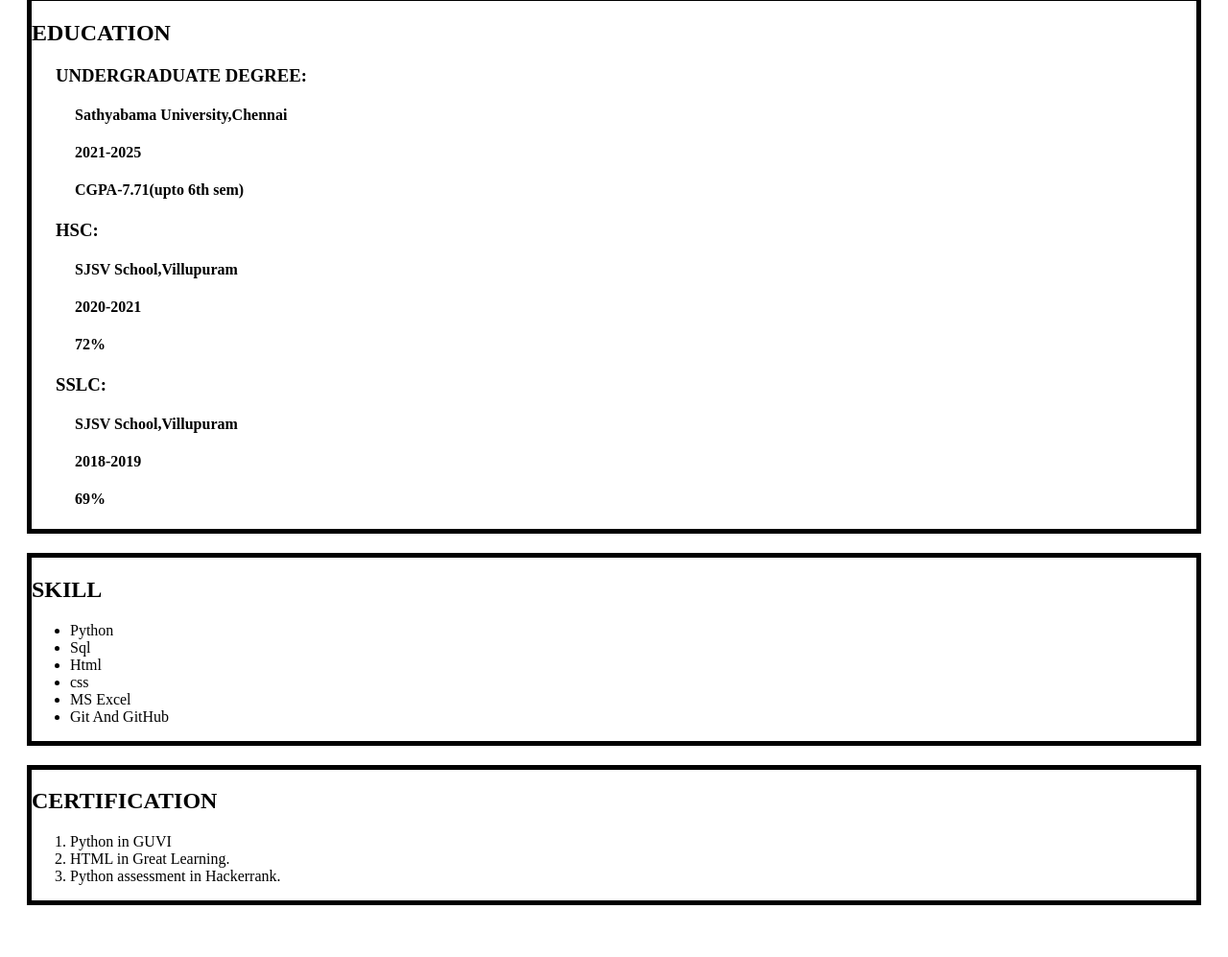
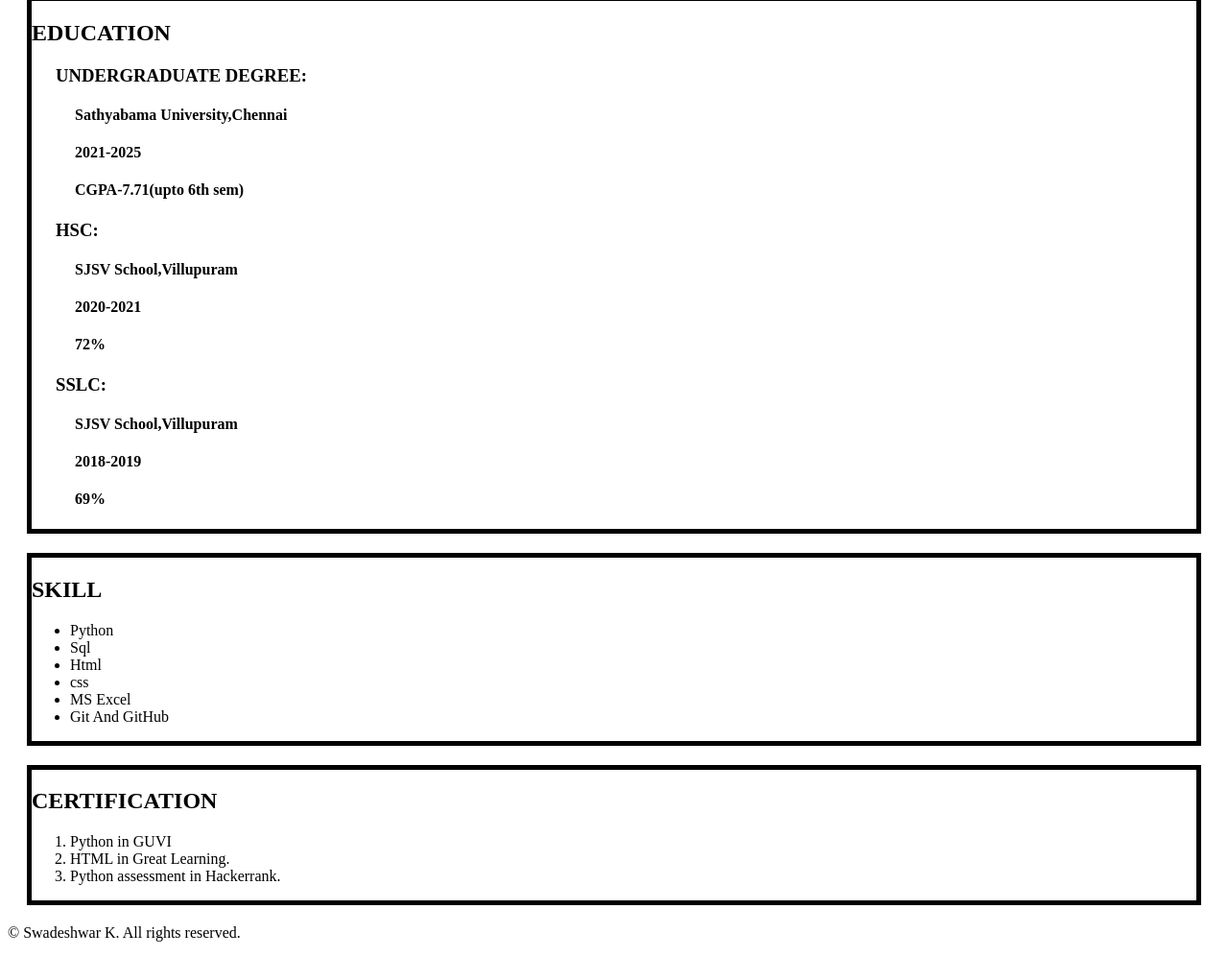
Before and after one commit to Swadu11/Capstone-Projects, a plain HTML site: page index.html in a window 1280 px wide. Shown: the part 301-1298 px from the top of the page at 96% size. Before the commit the page ends 1264 px from the top, so only its background shows below. Drawn offline with Linux system fonts and the light colour scheme.

Commit message:
Update index.html

```diff
--- a/index.html
+++ b/index.html
@@ -60,6 +60,9 @@
             <li>Python assessment in Hackerrank.</li>
         </ol>
     </div>
+    <footer>
+        <p>© Swadeshwar K. All rights reserved.</p>
+    </footer>
 
 </body>
 </html>
```
